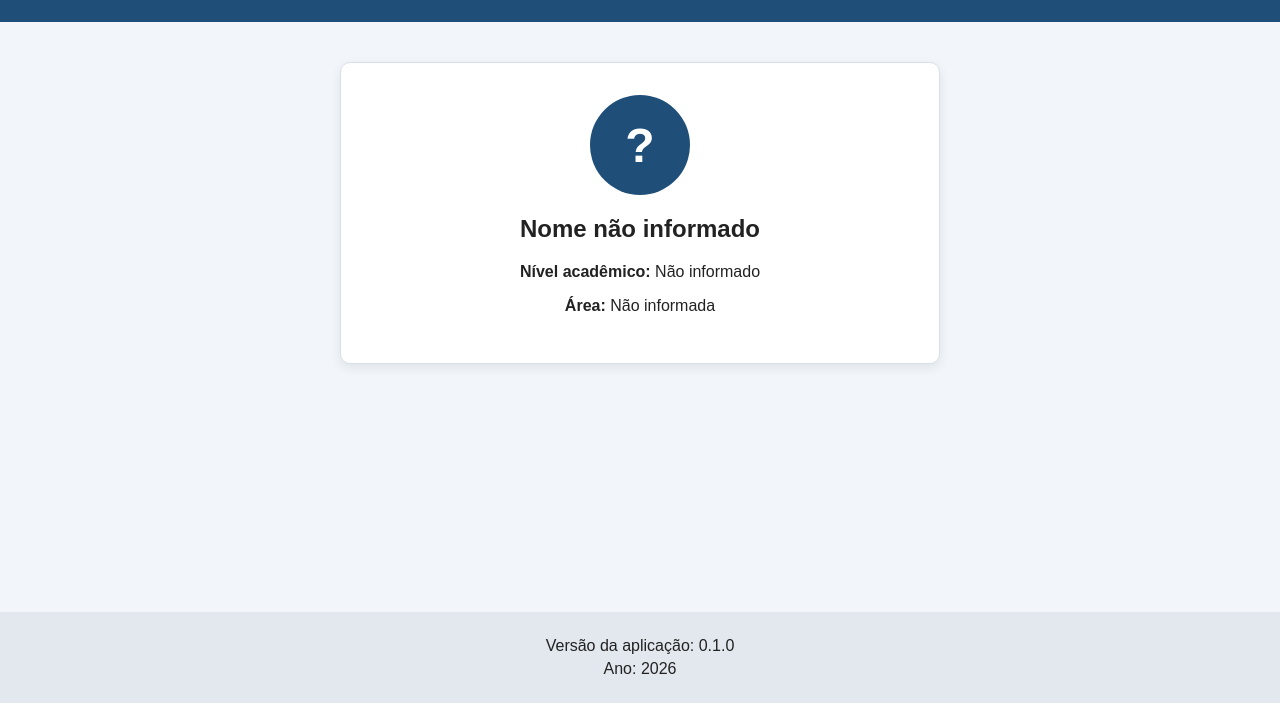
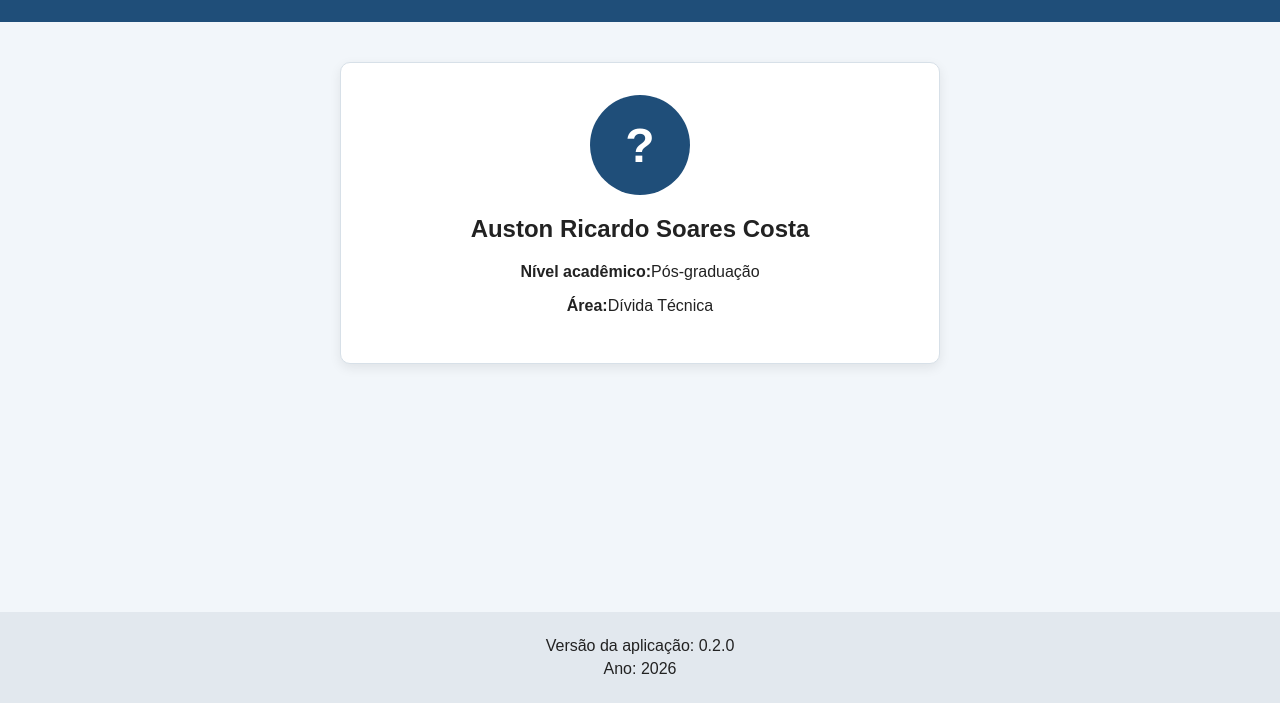
Before and after one commit to austonricardo/about-me, a plain HTML site: page about.html in a window 1280 px wide. Shown: the part 97-800 px from the top of the page. Drawn offline with Linux system fonts and the light colour scheme.

Commit message:
#104: personaliza informações acadêmicas

```diff
--- a/about.html
+++ b/about.html
@@ -17,13 +17,13 @@
  <main class="container">
  <section class="card profile">
  <div class="avatar">?</div>
- <h2>Nome não informado</h2>
- <p><strong>Nível acadêmico:</strong> Não informado</p>
- <p><strong>Área:</strong> Não informada</p>
+ <h2>Auston Ricardo Soares Costa</h2>
+ <p><strong>Nível acadêmico:</strong>Pós-graduação</p>
+ <p><strong>Área:</strong>Dívida Técnica</p>
  </section>
  </main>
  <footer>
- <p>Versão da aplicação: 0.1.0</p>
+ <p>Versão da aplicação: 0.2.0</p>
  <p id="current-year"></p>
  </footer>
  <script src="js/script.js"></script>
```
Also changed, not shown: index.html (+1 -1 lines).
